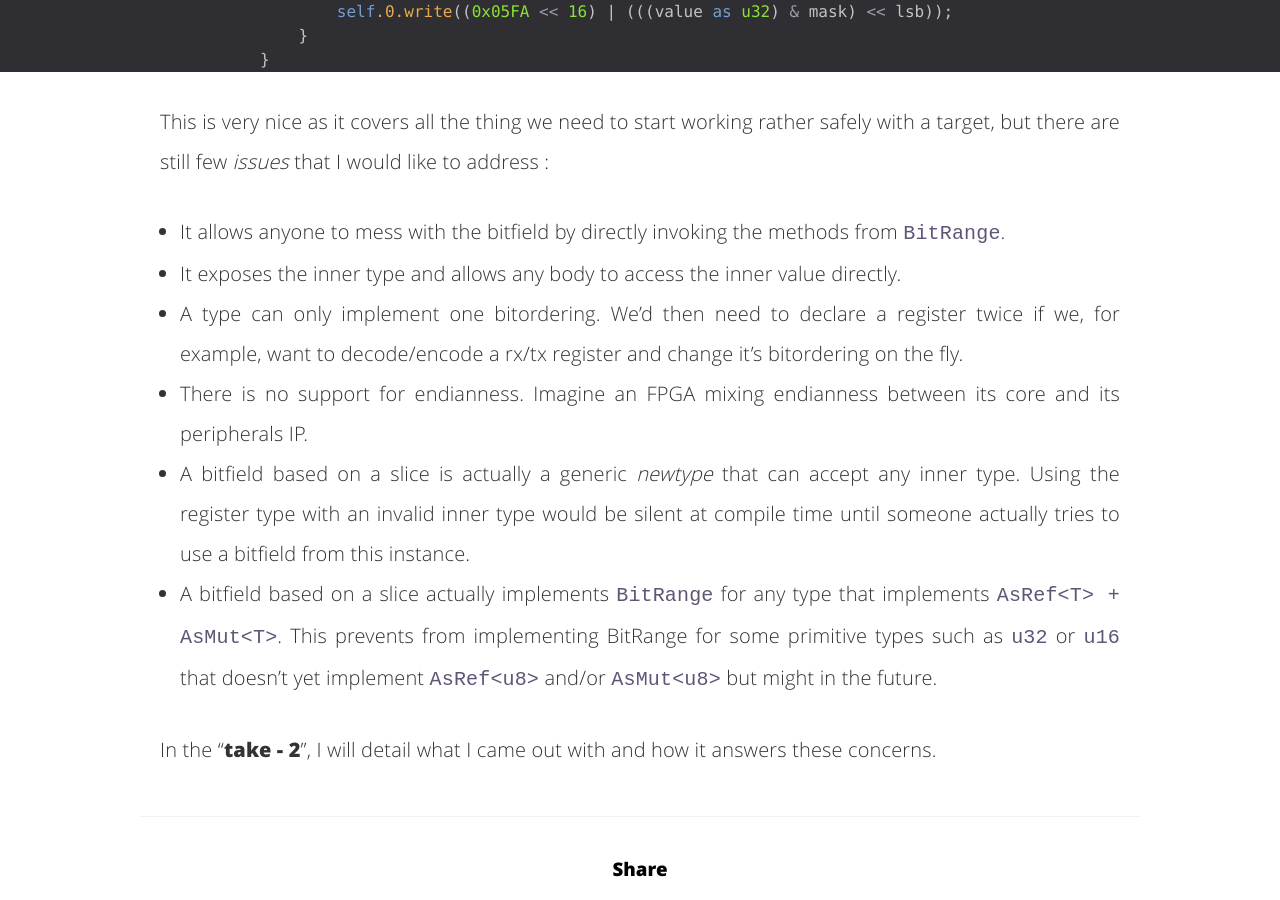
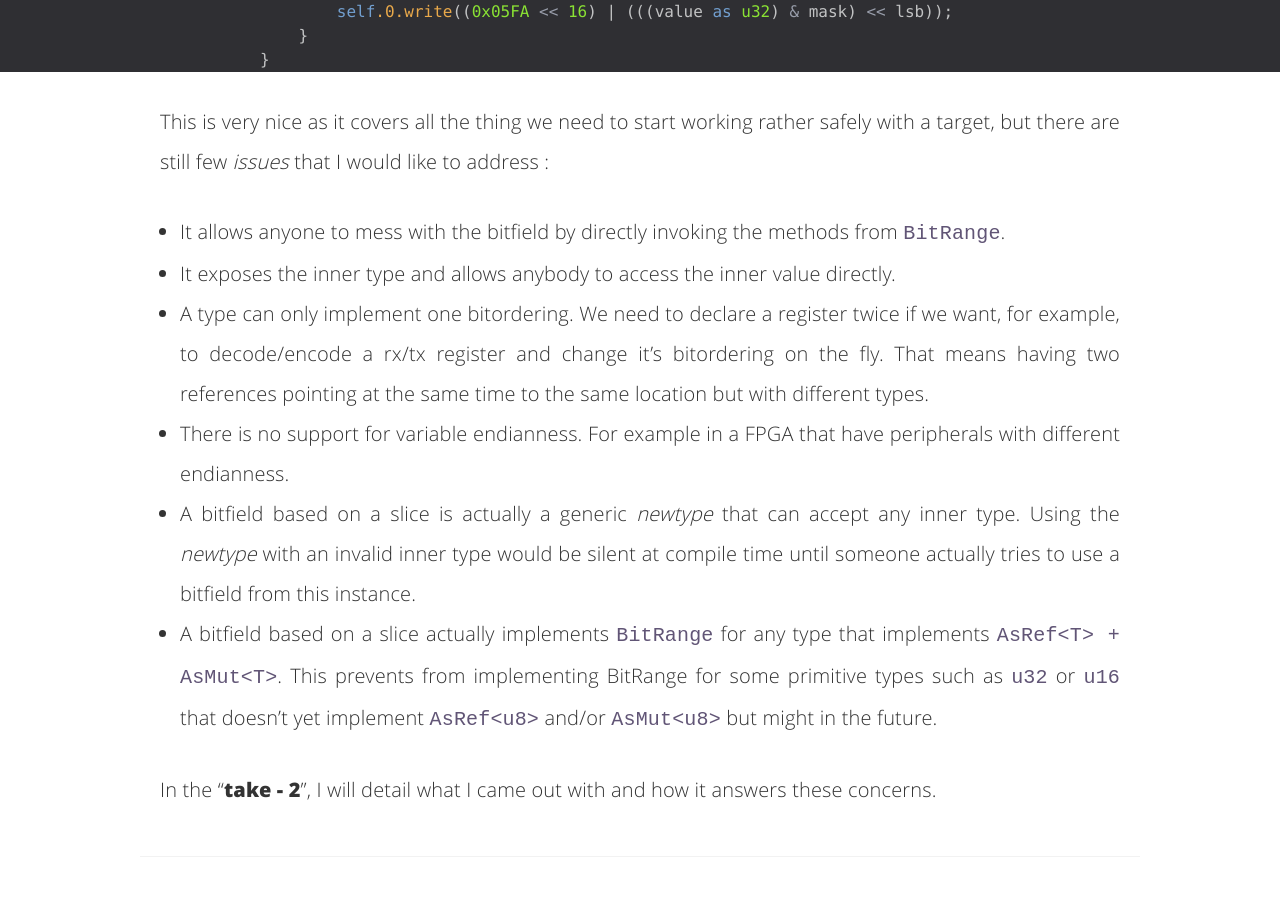
Before and after one commit to ithinuel/ithinuel, a Jekyll site: the page built from _posts/2018-04-28-embedded-rust-peripherals-take-1.md, in a window 1280 px wide and 900 px high, scrolled down 3169 px. Built offline with Jekyll 4.4.1, drawn with Linux system fonts in a browser that asks for light colours; comment, search, counter and statistics services are not loaded.

Commit message:
fixes some bad sentences

```diff
--- a/_posts/2018-04-28-embedded-rust-peripherals-take-1.md
+++ b/_posts/2018-04-28-embedded-rust-peripherals-take-1.md
@@ -101,10 +101,10 @@ impl BitRange<u8> for AIRCRegister {
 
 This is very nice as it covers all the thing we need to start working rather safely with a target, but there are still few *issues* that I would like to address :
 - It allows anyone to mess with the bitfield by directly invoking the methods from `BitRange`.
-- It exposes the inner type and allows any body to access the inner value directly.
-- A type can only implement one bitordering. We'd then need to declare a register twice if we, for example, want to decode/encode a rx/tx register and change it's bitordering on the fly.
-- There is no support for endianness. Imagine an FPGA mixing endianness between its core and its peripherals IP.
-- A bitfield based on a slice is actually a generic *newtype* that can accept any inner type. Using the register type with an invalid inner type would be silent at compile time until someone actually tries to use a bitfield from this instance.
+- It exposes the inner type and allows anybody to access the inner value directly.
+- A type can only implement one bitordering. We need to declare a register twice if we want, for example, to decode/encode a rx/tx register and change it's bitordering on the fly. That means having two references pointing at the same time to the same location but with different types.
+- There is no support for variable endianness. For example in a FPGA that have peripherals with different endianness.
+- A bitfield based on a slice is actually a generic *newtype* that can accept any inner type. Using the *newtype* with an invalid inner type would be silent at compile time until someone actually tries to use a bitfield from this instance.
 - A bitfield based on a slice actually implements `BitRange` for any type that implements `AsRef<T> + AsMut<T>`. This prevents from implementing BitRange for some primitive types such as `u32` or `u16` that doesn't yet implement `AsRef<u8>` and/or `AsMut<u8>` but might in the future.
 
 In the "**take - 2**", I will detail what I came out with and how it answers these concerns.
```
